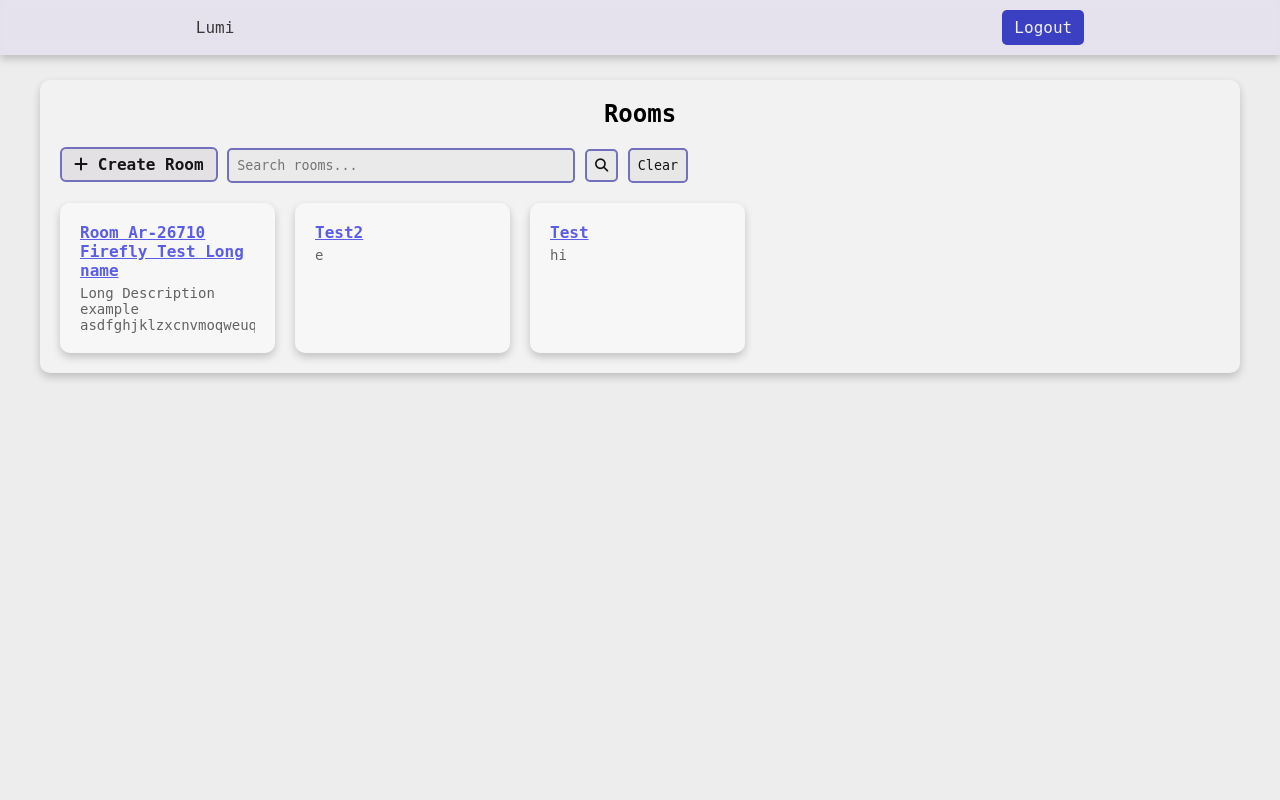
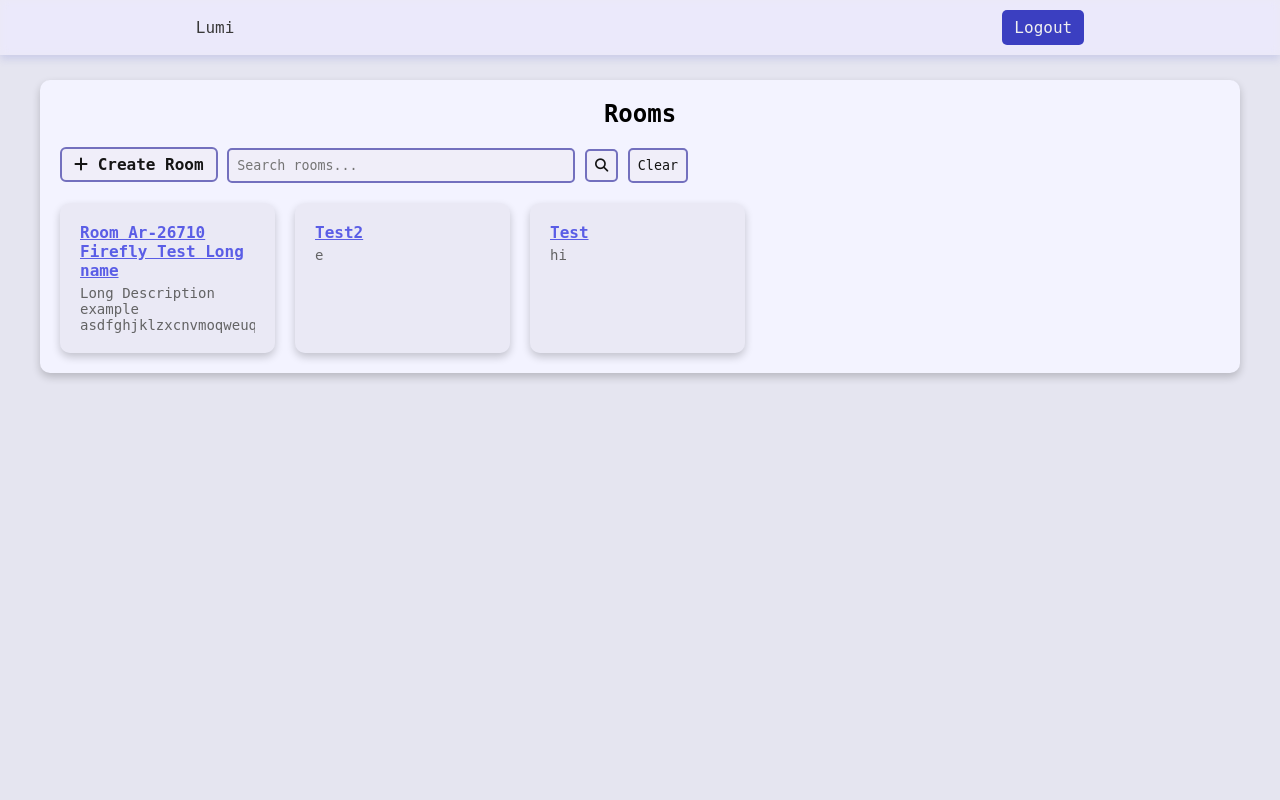
Before and after one commit to Lumineskz/AnonymousFeedbackWall, a PHP site: page /pages/rooms.php in a window 1280 px wide. Run offline with PHP 8.4, Linux system fonts and the light colour scheme; a user stored in the database is signed in; data comes from the database, SQL or seed files in the repository; some libraries are stand-ins or nearby versions.

Commit message:
Final changes to css

```diff
--- a/assets/css/style.css
+++ b/assets/css/style.css
@@ -5,7 +5,7 @@
     font-family: 'JetBrains Mono', monospace;
 }
 body{
-    background-color: rgb(237, 237, 237);
+    background-color: rgb(229, 229, 240);
 }
 .container{
   margin-top: 80px;
@@ -19,24 +19,14 @@ body{
     color: #344aedc0;
     text-decoration: wavy;
 }
-/* Room Page */
-.room-container{
-    max-width: 1200px;
-    margin-left: auto;
-    margin-right: auto;
-    padding: 20px;
-    background-color: #f2f2f2;
-    border-radius: 10px;
-    box-shadow: 0 4px 8px rgba(0, 0, 0, 0.2);
-    flex-wrap: wrap;
-}
+
 
 .login-form{
   text-align: center;
     display: flex;
     flex-direction: column;
     width: 300px;
-    margin: 250px auto;
+    margin: 11% auto;
     padding: 30px;
     border: 3px solid #7370be;
     border-radius: 15px;
@@ -91,10 +81,10 @@ body{
     display: flex;
     width: 100%;
     gap: 60%;
-    background-color: #d6ccf057;
+    background-color: #f5f1ff66;
     justify-content: center;
     padding: 10px 0;
-    box-shadow: 0 4px 8px rgba(0, 0, 0, 0.2);
+    box-shadow: 0 4px 8px rgba(102, 112, 205, 0.2);
     backdrop-filter: blur(4px) saturate(180%);
     align-items: center;
     color: rgb(57, 57, 57);
@@ -109,10 +99,20 @@ body{
     border-radius: 5px;
     transition: background-color 0.3s;
 }
-
+/* Room Page */
+.room-container{
+    max-width: 1200px;
+    margin-left: auto;
+    margin-right: auto;
+    padding: 20px;
+    background-color: #f3f3ff;
+    border-radius: 10px;
+    box-shadow: 0 4px 8px rgba(0, 0, 0, 0.2);
+    flex-wrap: wrap;
+}
 /* Rooms Page */
 .create-room{
-    background-color: #e3e1e3;
+    background-color: #f0eef9;
     font-weight: bold;
     color: #151515;
     text-decoration: none;
@@ -121,7 +121,10 @@ body{
     transition: background-color 0.3s;
     border: 2px solid #7370be;
 }
-.create-room:hover, .nav a:hover{
+.create-room:hover{
+    background-color: #ced2e7;
+}
+ .nav a:hover{
     background-color: #7070da;
 }
 
@@ -131,7 +134,7 @@ body{
     width: 30%;
     border-radius: 5px;
     border: 2px solid #7370be;
-    background-color: #eaeaea;
+    background-color: #f0eef9;
     color: #131313;
 }
 #search:focus{
@@ -141,7 +144,7 @@ body{
 }
 /* Room Cards */
 .card-room{
-    background-color: #fefefe5d;
+    background-color: #c5c3ce36;
     border-radius: 10px;
     padding: 20px;
     margin-top: 20px;
@@ -178,7 +181,7 @@ body{
     padding: 8px;
     border: none;
     border-radius: 5px;
-    background-color: #e1e1e194;
+    background-color: #f0eef9;
     color: #151515;
     cursor: pointer;
     border: 2px solid #7370be;
```
